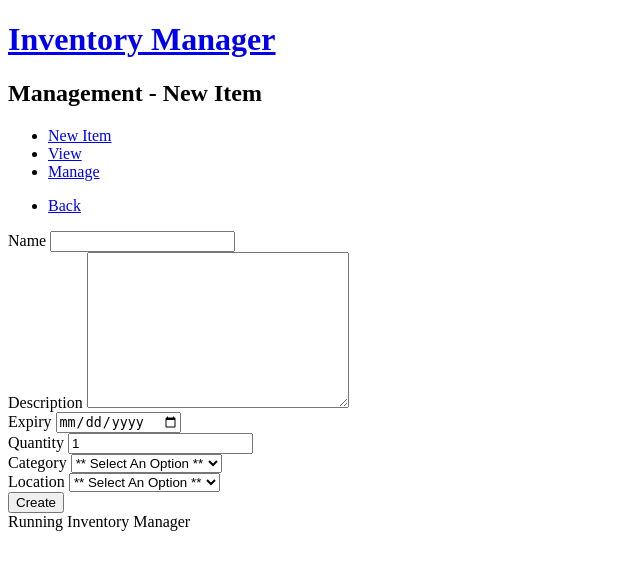
After one commit to enchant97/inventory_manager, a Python web app: template inventory_manager/templates/manage/items/new.jinja in a window 1280 px wide. The commit adds this page. Shown: the top 570 px of the page, without its empty margins (0-640 px from the left). Run offline with Jinja, Linux system fonts and the light colour scheme; the template is opened without the code that fills it, so the values that code supplies are empty.

Commit message:
add item creation

```diff
--- a/inventory_manager/templates/includes/navbar.jinja
+++ b/inventory_manager/templates/includes/navbar.jinja
@@ -1,6 +1,6 @@
 <nav>
     <ul>
-        <li><a href="">New Item</a></li>
+        <li><a href="{{ url_for('manage.get_items_new') }}">New Item</a></li>
         <li><a href="{{ url_for('view.get_index') }}">View</a></li>
         <li><a href="{{ url_for('manage.get_index') }}">Manage</a></li>
     </ul>
--- a/inventory_manager/templates/manage/index.jinja
+++ b/inventory_manager/templates/manage/index.jinja
@@ -6,6 +6,7 @@
         <li><a href="{{ url_for('root.get_index') }}">Back</a></li>
         <li><a href="{{ url_for('manage.get_categories_index') }}">Categories</a></li>
         <li><a href="{{ url_for('manage.get_locations_index') }}">Locations</a></li>
+        <li><a href="{{ url_for('manage.get_items_index') }}">Items</a></li>
     </ul>
 </nav>
 {% endblock main %}
--- /dev/null
+++ b/inventory_manager/templates/manage/items/new.jinja
@@ -0,0 +1,47 @@
+{% extends "/base.jinja" %}
+{% set title="Management - New Item" %}
+{% block main %}
+<nav>
+    <ul>
+        <li><a href="{{ url_for('manage.get_items_index') }}">Back</a></li>
+    </ul>
+</nav>
+
+<form action="{{ url_for('manage.post_items_new') }}" method="post">
+    <div>
+        <label for="new-item-name">Name</label>
+        <input type="text" name="name" id="new-item-name" required maxlength="64">
+    </div>
+    <div>
+        <label for="new-item-desc">Description</label>
+        <textarea name="description" id="new-item-desc" cols="30" rows="10" maxlength="512"></textarea>
+    </div>
+    <div>
+        <label for="new-item-expiry">Expiry</label>
+        <input type="date" name="expiry" id="new-item-expiry">
+    </div>
+    <div>
+        <label for="new-item-quantity">Quantity</label>
+        <input type="number" name="quantity" id="new-item-quantity" min="1" step="1" value="1" required>
+    </div>
+    <div>
+        <label for="new-item-category">Category</label>
+        <select name="category-id" id="new-item-category" required>
+            <option value="">** Select An Option **</option>
+            {% for category in categories %}
+            <option value="{{ category.id }}">{{ category.name }}</option>
+            {% endfor %}
+        </select>
+    </div>
+    <div>
+        <label for="new-item-location">Location</label>
+        <select name="location-id" id="new-item-location" required>
+            <option value="">** Select An Option **</option>
+            {% for location in locations %}
+            <option value="{{ location.id }}">{{ location.name }}</option>
+            {% endfor %}
+        </select>
+    </div>
+    <button type="submit">Create</button>
+</form>
+{% endblock main %}
```
Also changed, not shown: inventory_manager/templates/manage/items/index.jinja (added, +11 -0 lines), inventory_manager/views/manage.py (+45 -1 lines).
